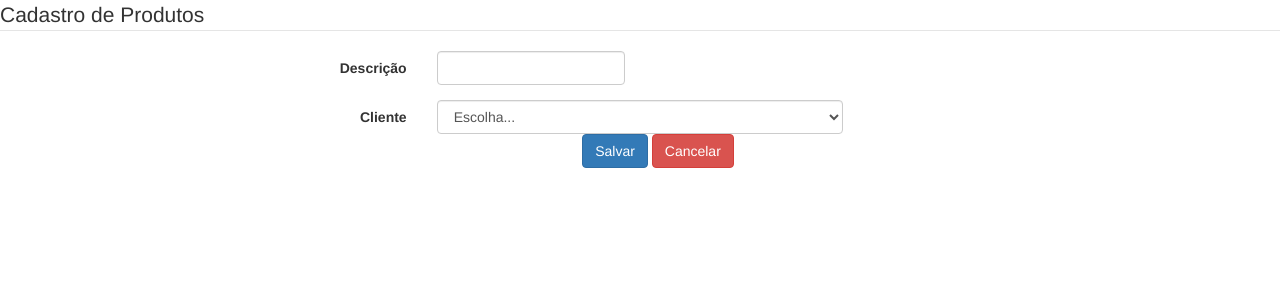
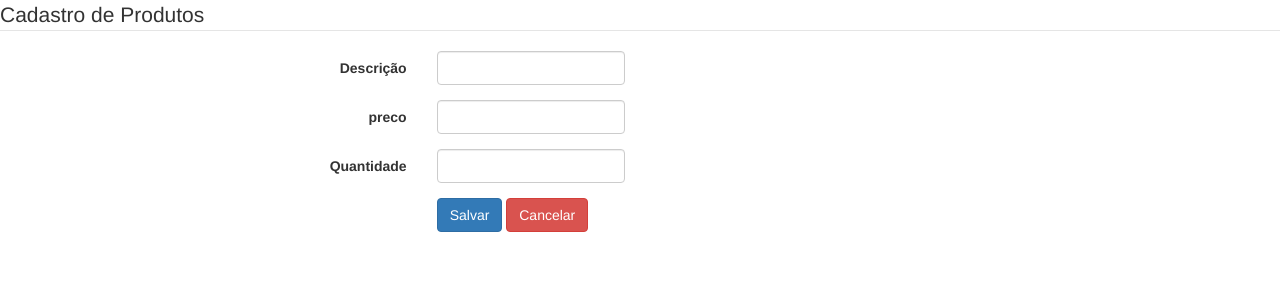
Before and after one commit to Anakin-coder/Hope_company_final, a Flask app: page /produto/novo/ in a window 1280 px wide. Shown: the top 300 px of the page. Run offline with Flask 2, Linux system fonts and the light colour scheme; data comes from the database, SQL or seed files in the repository; both versions use the stored data as it was before the commit; parts of the project's set-up code (start-up, migrations or seed data) failed here and were passed over; some libraries are stand-ins or nearby versions.

Commit message:
Alteracao da tabela produto

```diff
--- a/Hope-Company/clientes.py
+++ b/Hope-Company/clientes.py
@@ -31,18 +31,18 @@ def criar_cliente_api():
     telefone = request.form["telefone"]
     endereco = request.form["endereco"]
     email = request.form["email"]
+    return render_template("menu.html", mensagem = f"Erro ao cadastrar cliente")
     id_cliente = criar_cliente(nome, sexo, telefone, endereco, email)
     return render_template("menu.html", mensagem = f"{'O' if sexo == 'M' else 'A'} cliente {nome} foi criad{'o' if sexo == 'M' else 'a'} com o id {id_cliente}.")
 
-@app.route("/cliente/<int:id_cliente>", methods = ["GET"])
+@app.route("/cliente/<int:id_cliente>/", methods = ["GET"])
 def form_alterar_cliente_api(id_cliente):
-    cliente = consultar_cliente(
-        id_cliente)
+    cliente = consultar_cliente(id_cliente)
     if cliente == None:
         return render_template("menu.html", mensagem = f"Esse cliente não existe."), 404
     return render_template("form_cliente.html", id_cliente = id_cliente, nome = cliente['nome'], sexo = cliente['sexo'], telefone = cliente['telefone'], endereco = cliente['endereco'], email = cliente['email'])
 
-@app.route("/cliente/<int:id_cliente>", methods = ["POST"])
+@app.route("/cliente/<int:id_cliente>/", methods = ["POST"])
 def alterar_cliente_api(id_cliente):
     nome = request.form["nome"]
     sexo = request.form["sexo"]
@@ -61,33 +61,35 @@ def listar_produtos_api():
 
 @app.route("/produto/novo/", methods = ["GET"])
 def form_criar_produto_api():
-    return render_template("form_produto.html", id_produto = "novo", descricao = "", id_cliente = "", clientes = listar_clientes_ordem())
+    return render_template("form_produto.html", id_produto = "novo", descricao = "", quantidade = "", preco = "", clientes = listar_clientes_ordem())
 
 @app.route("/produto/novo/", methods = ["POST"])
 def criar_produto_api():
     descricao = request.form["descricao"]
-    id_cliente = request.form["cliente"]
-    id_produto = criar_produto(descricao, id_cliente)
+    quantidade = request.form["quantidade"]
+    preco = request.form["preco"]
+    id_produto = criar_produto(descricao, quantidade, preco)
     return render_template("menu.html", mensagem = f"O produto {descricao} foi criado com o id {id_produto}.")
 
-@app.route("/produto/<int:id_produto>", methods = ["GET"])
+@app.route("/produto/<int:id_produto>/", methods = ["GET"])
 def form_alterar_produto_api(id_produto):
     produto = consultar_produto(id_produto)
     if produto == None:
         return render_template("menu.html", mensagem = f"Esse produto não existe."), 404
-    return render_template("form_produto.html", id_produto = id_produto, descricao = produto['descricao'], id_cliente = produto['id_cliente'], clientes = listar_clientes_ordem())
+    return render_template("form_produto.html", id_produto = id_produto, quantidade = produto['quantidade'], preco = produto['preco'], clientes = listar_clientes_ordem())
 
-@app.route("/produto/<int:id_produto>", methods = ["POST"])
+@app.route("/produto/<int:id_produto>/", methods = ["POST"])
 def alterar_produto_api(id_produto):
     descricao = request.form["descricao"]
-    id_cliente = request.form["id_cliente"]
+    quantidade = request.form["quantidade"]
+    preco = request.form["preco"]
     produto = consultar_produto(id_produto)
     if produto == None:
         return render_template("menu.html", mensagem = f"Esse produto nem mesmo existia mais."), 404
-    editar_produto(id_produto, descricao, id_cliente)
+    editar_produto(id_produto, quantidade, preco)
     return render_template("menu.html", mensagem = f"O produto {descricao} com o id {id_produto} foi editado.")
 
-@app.route("/produto/<int:id_produto>", methods = ["DELETE"])
+@app.route("/produto/<int:id_produto>/", methods = ["DELETE"])
 def deletar_produto_api(id_produto):
     produto = consultar_produto(id_produto)
     if produto == None:
@@ -120,7 +122,7 @@ def rows_to_dict(description, rows):
 ####################################
 #  IF NOT EXISTS
 sql_create = """
-CREATE TABLE cliente (
+CREATE TABLE IF NOT EXISTS cliente (
     id_cliente INTEGER PRIMARY KEY AUTOINCREMENT,
     nome VARCHAR(50) NOT NULL,
     sexo VARCHAR(1) NOT NULL,
@@ -129,13 +131,11 @@ CREATE TABLE cliente (
     email CHAR(100) NULL
 );
 
-CREATE TABLE produto (
+CREATE TABLE IF NOT EXISTS produto (
     id_produto INTEGER PRIMARY KEY AUTOINCREMENT,
     descricao VARCHAR(50) NOT NULL,
     preco REAl,
-    quantidade INT,
-    id_cliente INTEGER NOT NULL,
-    FOREIGN KEY(id_cliente) REFERENCES cliente(id_cliente)
+    quantidade INT
 );
 """
 
@@ -165,12 +165,12 @@ def consultar_cliente(id_cliente):
 
 def consultar_produto(id_produto):
     with closing(conectar()) as con, closing(con.cursor()) as cur:
-        cur.execute("SELECT p.id_produto, p.descricao, p.id_cliente, p.quantidade, p.preco, c.nome, c.sexo FROM produto p INNER JOIN cliente c ON p.id_cliente = c.id_cliente WHERE id_produto = ?", (id_produto, ))
+        cur.execute("SELECT p.id_produto, p.descricao, p.quantidade, p.preco FROM produto p WHERE id_produto = ?", (id_produto, ))
         return row_to_dict(cur.description, cur.fetchone())
 
 def listar_produtos():
     with closing(conectar()) as con, closing(con.cursor()) as cur:
-        cur.execute("SELECT p.id_produto, p.descricao, p.id_cliente, p.quantidade, p.preco, c.nome, c.sexo FROM produto p INNER JOIN cliente c ON p.id_cliente = c.id_cliente ORDER BY p.id_produto")
+        cur.execute("SELECT p.id_produto, p.descricao, p.quantidade, p.preco FROM produto p ORDER BY p.id_produto")
         return rows_to_dict(cur.description, cur.fetchall())
 
 
@@ -181,9 +181,9 @@ def criar_cliente(nome, sexo, telefone, endereco, email):
         con.commit()
         return id_cliente
 
-def criar_produto(descricao, id_cliente):
+def criar_produto(descricao, quantidade, preco):
     with closing(conectar()) as con, closing(con.cursor()) as cur:
-        cur.execute("INSERT INTO produto (descricao, id_cliente) VALUES (?, ?)", (descricao, id_cliente))
+        cur.execute("INSERT INTO produto (descricao, quantidade, preco) VALUES (?, ?, ?)", (descricao, quantidade, preco))
         id_produto = cur.lastrowid
         con.commit()
         return id_produto
@@ -193,9 +193,9 @@ def editar_cliente(id_cliente, nome, sexo, telefone, endereco, email):
         cur.execute("UPDATE cliente SET nome = ?, sexo = ?, telefone = ?, endereco = ?, email = ? WHERE id_cliente = ?", (nome, sexo, telefone, endereco, email, id_cliente))
         con.commit()
 
-def editar_produto(id_produto, descricao, id_cliente):
+def editar_produto(id_produto, quantidade, preco):
     with closing(conectar()) as con, closing(con.cursor()) as cur:
-        cur.execute("UPDATE produto SET descricao = ?, id_cliente = ? WHERE id_produto = ?", (descricao, id_cliente, id_produto))
+        cur.execute("UPDATE produto SET descricao = ?, quantidade = ?, preco = ?  WHERE id_produto = ?", (descricao, quantidade, preco, id_produto))
         con.commit()
 
 def deletar_produto(id_produto):
--- a/Hope-Company/templates/form_cliente.html
+++ b/Hope-Company/templates/form_cliente.html
@@ -15,7 +15,7 @@
             const sexo_fem = document.getElementById('sexo_fem');
             const telefone = document.getElementById('telefone');
             const endereco = document.getElementById('endereco');
-            const endereco = document.getElementById('email');
+            const email = document.getElementById('email');
 
             if (nome.value === '') {
                 alert("Preencha o nome.");
@@ -84,7 +84,7 @@
         </div>
 
         <div class="form-group">
-            <label class="col-md-4 control-label" for="endereco">endereço:</label>
+            <label class="col-md-4 control-label" for="endereco">Endereço:</label>
             <div class="col-md-2">
                 <input id="endereco" name="endereco" type="text" placeholder="" class="form-control input-md" value="{{endereco}}">
 
--- a/Hope-Company/templates/form_produto.html
+++ b/Hope-Company/templates/form_produto.html
@@ -12,13 +12,18 @@
 
         function validar() {
             const descricao = document.getElementById('descricao');
-            const cliente = document.getElementById('cliente');
-            if (descricao.value === '') {
+            const preco = document.getElementById('preco');
+            const quantidade = document.getElementById('quantidade');
+            if (descricao.value == "") {
                 alert("Preencha a descrição.");
                 return false;
             }
-            if (cliente.value == "escolha") {
-                alert("Escolha o cliente.");
+            if (preco.value == "") {
+                alert("Preencha o preço.");
+                return false;
+            }
+            if (quantidade.value == "") {
+                alert("Preencha a quantidade.");
                 return false;
             }
             return true;
@@ -34,7 +39,7 @@
             xhr = new XMLHttpRequest();
             xhr.open('DELETE', '/produto/' + id_produto);
             xhr.setRequestHeader('Content-Type', 'application/x-www-form-urlencoded');
-            xhr.onload = function() {
+            xhr.onload = function () {
                 if (xhr.readyState !== 4) return;
                 if (xhr.status === 200 || xhr.status === 404) {
                     document.open();
@@ -64,22 +69,29 @@
         <div class="form-group">
             <label class="col-md-4 control-label" for="descricao">Descrição</label>
             <div class="col-md-2">
-                <input id="descricao" name="descricao" type="text" placeholder="" class="form-control input-md" value="{{descricao}}">
+                <input id="descricao" name="descricao" type="text" placeholder="" class="form-control input-md"
+                    value="{{descricao}}">
 
             </div>
         </div>
 
-        <!-- Select Basic -->
         <div class="form-group">
-            <label class="col-md-4 control-label" for="cliente">Cliente</label>
-            <div class="col-md-4">
-                <select id="id_cliente" name="cliente" class="form-control">
-              <option value="Escolha">Escolha...</option>
-              {% for cliente in clientes %}
-				<option value="{{cliente['id_cliente']}}" {% if id_cliente == cliente['id_cliente'] %}selected="selected"{% endif %}>{{cliente['nome']}}</option>
-			  {% endfor %}
-            </select>
+            <label class="col-md-4 control-label" for="preco">preco</label>
+            <div class="col-md-2">
+                <input id="preco" name="preco" type="text" placeholder="" class="form-control input-md"
+                    value="{{preco}}">
 
+            </div>
+        </div>
+
+        <div class="form-group">
+            <label class="col-md-4 control-label" for="quantidade">Quantidade</label>
+            <div class="col-md-2">
+                <input id="quantidade" name="quantidade" type="text" placeholder="" class="form-control input-md"
+                    value="{{quantidade}}">
+
+            </div>
+        </div>
 
         <!-- Button (Double) -->
         <div class="form-group">
```
Also changed, not shown: Hope-Company/templates/lista_produtos.html (+4 -4 lines), Hope-Company/clientes.db. Lines whose indentation alone changed are shown as unchanged.
